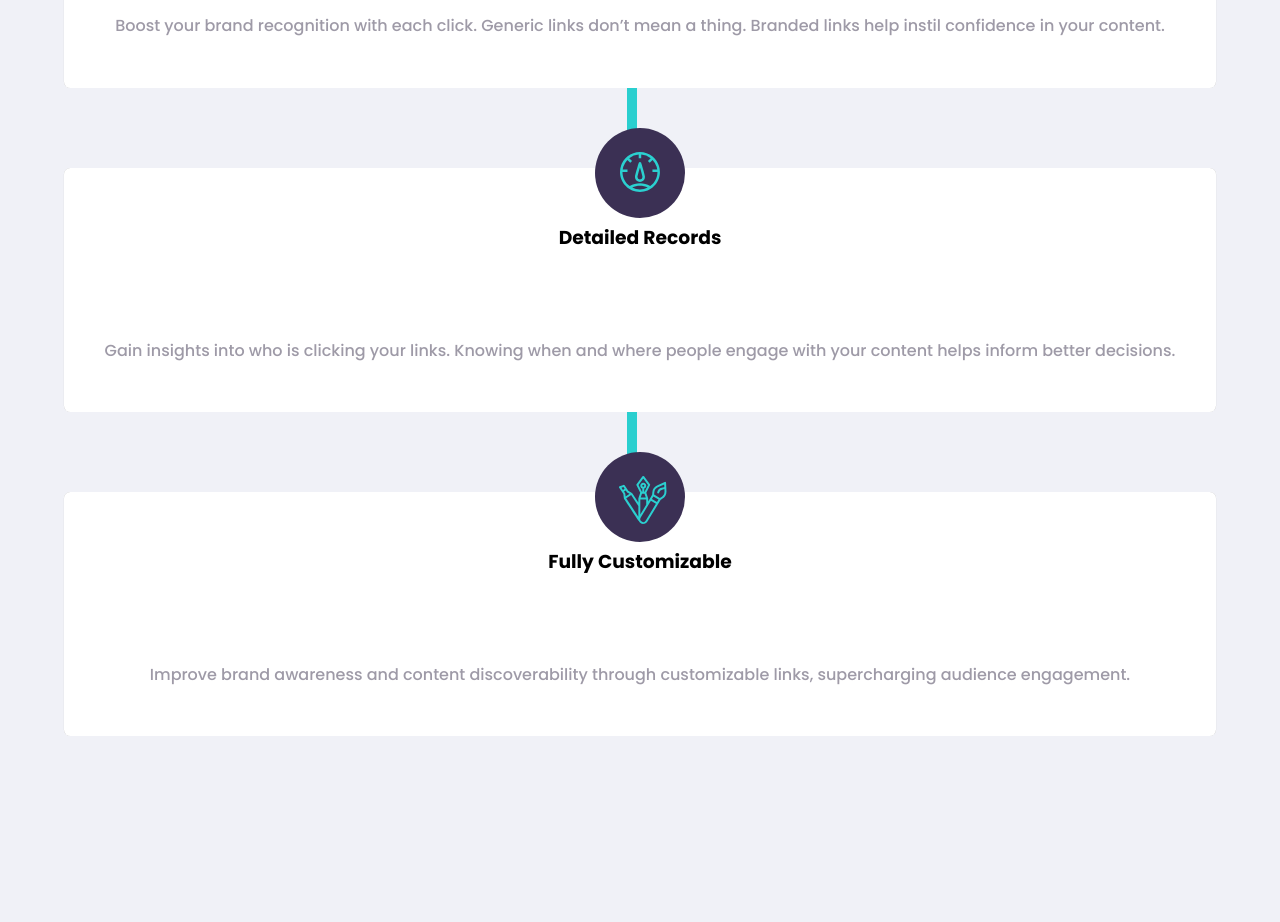
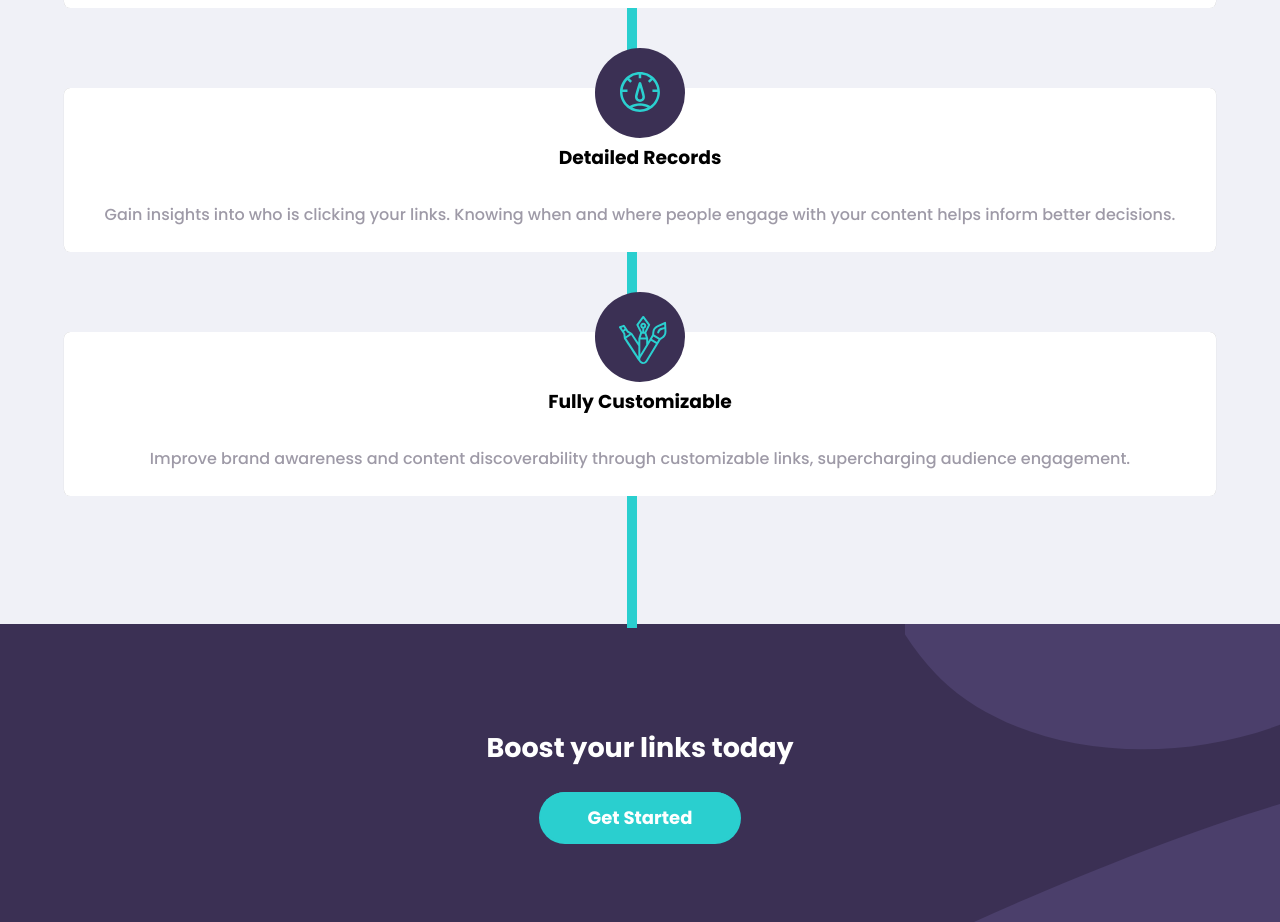
Before and after one commit to RxKachi/url-shortener, a React (Create React App) app: page / in a window 1280 px wide. Shown: the part 2375-3297 px from the top of the page. Before the commit the page ends 3239 px from the top, so only its background shows below. Built offline with nearby package versions, Linux system fonts and the light colour scheme.

Commit message:
Boostsection created and added to app component.

```diff
--- a/src/App.js
+++ b/src/App.js
@@ -4,11 +4,13 @@ import './sass/main.scss';
 import Header from './components/Header';
 import Shortener from './components/Shortener';
 import Features from './components/Features';
+import BoostSection from './components/BoostSection';
 
 const App = () => <Fragment>
     <Header />
     <Shortener />
     <Features />
+    <BoostSection />
 </Fragment>
 
 export default App;
--- /dev/null
+++ b/src/components/BoostSection.jsx
@@ -0,0 +1,13 @@
+import React from 'react';
+import Button from './layouts/Button';
+
+const BoostSection = props => {
+    return (
+        <section className='boost-section'>
+            <h2 className='heading'>Boost your links today</h2>
+            <Button link='#!'>Get Started</Button>
+        </section>
+    )
+}
+
+export default BoostSection;
--- /dev/null
+++ b/src/components/layouts/Button.jsx
@@ -0,0 +1,6 @@
+import React from 'react';
+
+const Button = props =>
+<button className='btn btn-primary'><a href={props.link}>{props.children}</a></button>
+
+export default Button;
--- a/src/components/layouts/Hero.jsx
+++ b/src/components/layouts/Hero.jsx
@@ -1,5 +1,6 @@
 import React from "react";
 import { HeroImg } from "../../img";
+import Button from "./Button";
 
 const Hero = () => {
   return (
@@ -14,7 +15,7 @@ const Hero = () => {
           links are performing
         </p>
         <div>
-            <button className='btn btn-primary'>Get Started</button>
+            <Button link='#!'>Get Started</Button>
         </div>
       </div>
     </div>
--- a/src/img/index.jsx
+++ b/src/img/index.jsx
@@ -3,11 +3,13 @@ import HeroImg from './hero.svg';
 import IconBrand from './icon-brand-recognition.svg';
 import IconDetail from './icon-detailed-records.svg';
 import IconCustomisable from './icon-fully-customizable.svg';
+// import BoostMobile from './bg-boost-mobile.svg'
 
 export {
     Logo,
     HeroImg,
     IconBrand,
     IconDetail,
-    IconCustomisable
+    IconCustomisable,
+    // BoostMobile
 }
--- a/src/sass/_reusables.scss
+++ b/src/sass/_reusables.scss
@@ -4,6 +4,11 @@
     font-family: $font-family;
     outline: none;
     border: none;
+
+    & > a {
+        text-decoration: none;
+        color: white;
+    }
 }
 
 .btn-primary{
--- /dev/null
+++ b/src/sass/boostSection.scss
@@ -0,0 +1,8 @@
+.boost-section{
+    width: 100%;
+    background: $primary-color-dark url(../img/bg-boost-mobile.svg) no-repeat;
+    background-position: 100% 0;
+    padding: 5rem 2rem;
+    color: white;
+    text-align: center;
+}
--- a/src/sass/features.scss
+++ b/src/sass/features.scss
@@ -29,10 +29,6 @@
             margin: 5%;
             margin-top: 4rem;
 
-            & :not(:last-child) {
-                margin-bottom: 5rem;
-            }
-
 
             .feature-item{
                 position: relative;
@@ -46,6 +42,7 @@
                 text-align: center;
                 align-items: center;
                 font-size: 1rem;
+                margin-bottom: 5rem;
 
                 .icon-wrapper{
                     background: $primary-color-dark;
@@ -61,6 +58,9 @@
                     margin-top: 0;
                 }
             }
+            & :last-child{
+                margin-bottom: 0;
+            }
         }
 
     }
--- a/src/sass/main.scss
+++ b/src/sass/main.scss
@@ -19,3 +19,4 @@ body{
 @import './header';
 @import './shortener';
 @import './features';
+@import './boostSection';
```
